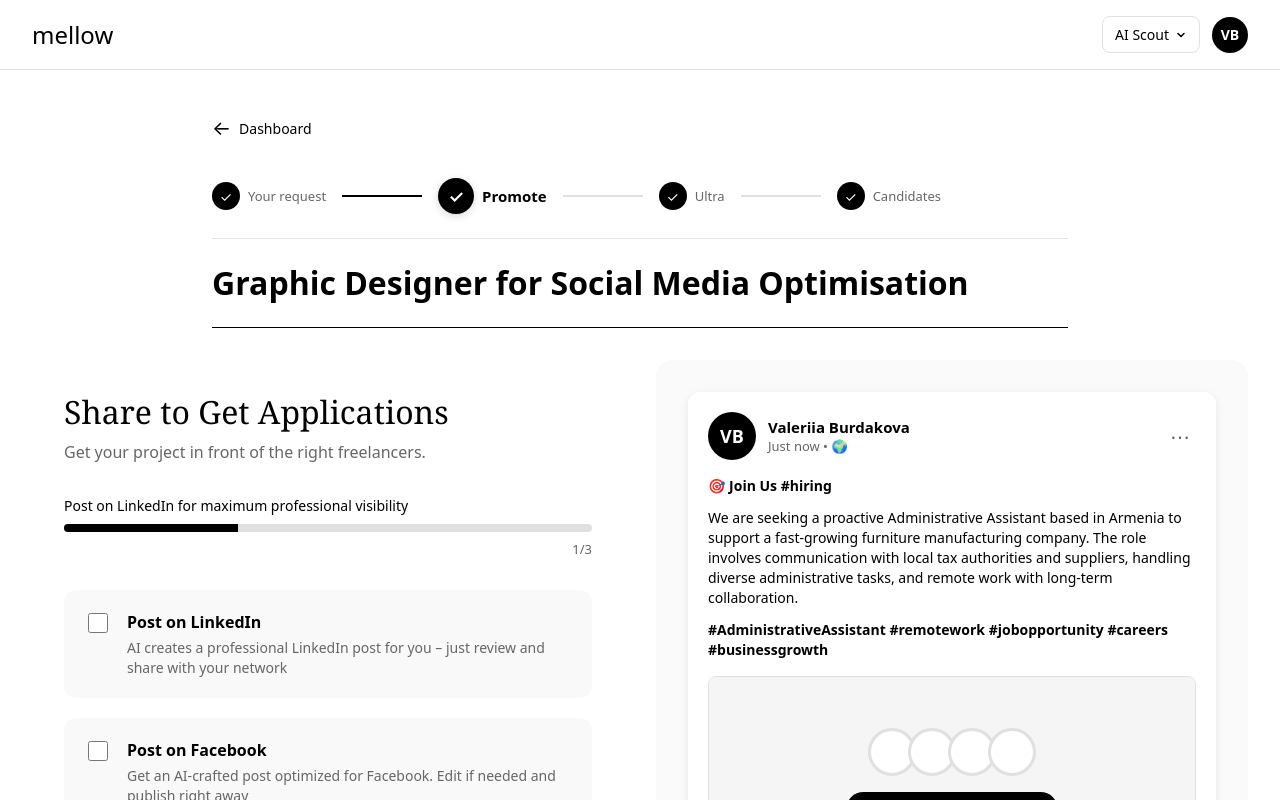
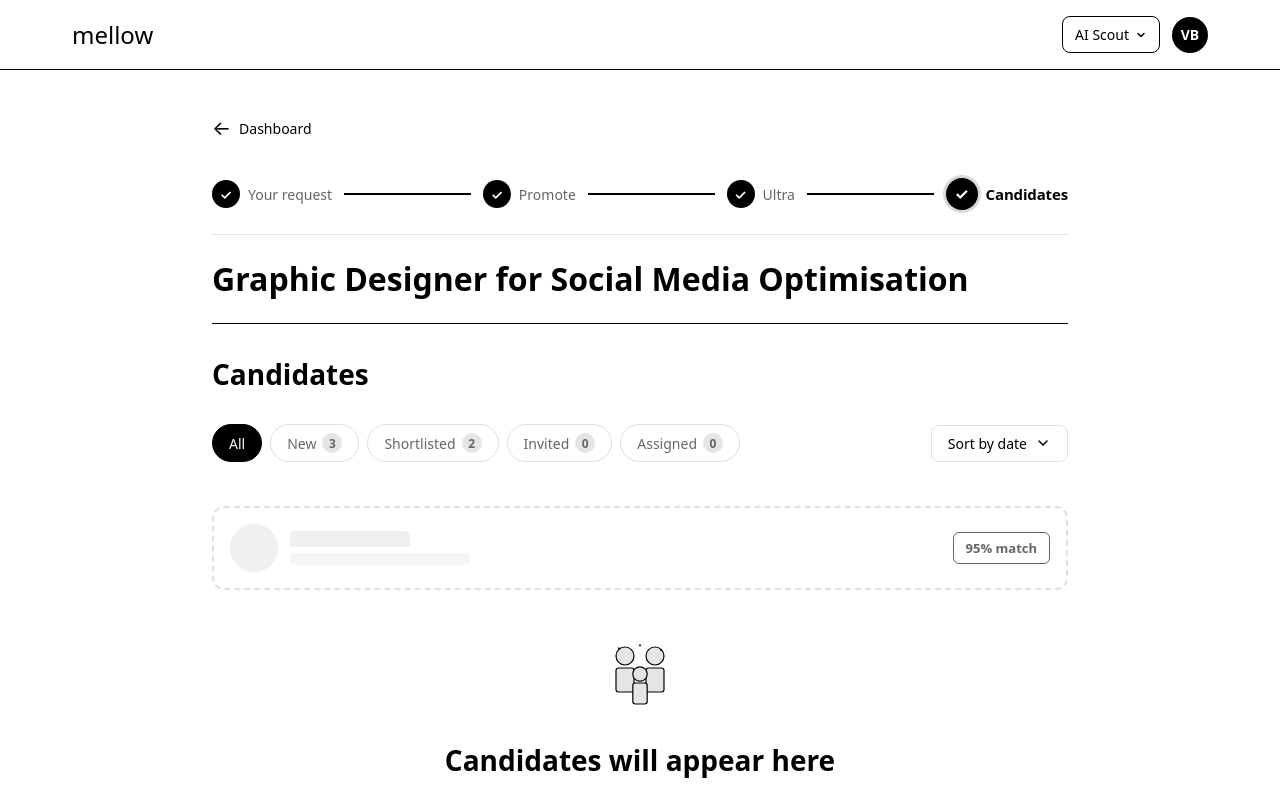
Before and after one commit to vburdakovamellow/Mellow, a React (Vite) app: page / in a window 1280 px wide. Shown: the top 800 px of the page. Built offline with nearby package versions, Linux system fonts and the light colour scheme.

Commit message:
Candidates Screen - Version 1: Empty State
- Empty candidates list
- Progress stepper: Your request → Promote → Ultra → Candidates
- Preview hint with 95% match
- Value proposition section
- 'Want candidates faster?' action card
- 'Meet your Ultra Manager' button

```diff
--- a/src/App.tsx
+++ b/src/App.tsx
@@ -1,33 +1,12 @@
-import { SharePackScreen } from "./screens/SharePack/SharePackScreen";
+import { CandidatesScreen } from "./screens/Candidates/CandidatesScreen";
 
 export function App() {
-  console.log("📱 App rendering - Share Screen");
-
-  const mockRequest = {
-    id: "req-123",
-    title: "Graphic Designer for Social Media Optimisation",
-    companyName: "Furniture Manufacturing Co.",
-    location: "Remote",
-    skills: ["Graphic Design", "Social Media", "Adobe Creative Suite"],
-    languages: ["English"],
-    timeline: {
-      workload: "Full-time",
-      startDate: "ASAP",
-      flexible: false
-    },
-    budget: {
-      paymentType: "hourly" as const,
-      from: "25",
-      to: "45",
-      currency: "USD"
-    }
-  };
+  console.log("📱 App rendering - Candidates Screen");
 
   return (
-    <SharePackScreen
-      request={mockRequest}
-      onGoToEdit={() => console.log("Go to Edit")}
-      onGoToView={() => console.log("Go to View")}
+    <CandidatesScreen
+      requestTitle="Graphic Designer for Social Media Optimisation"
+      onGoBack={() => console.log("Go back clicked")}
     />
   );
 }
```
